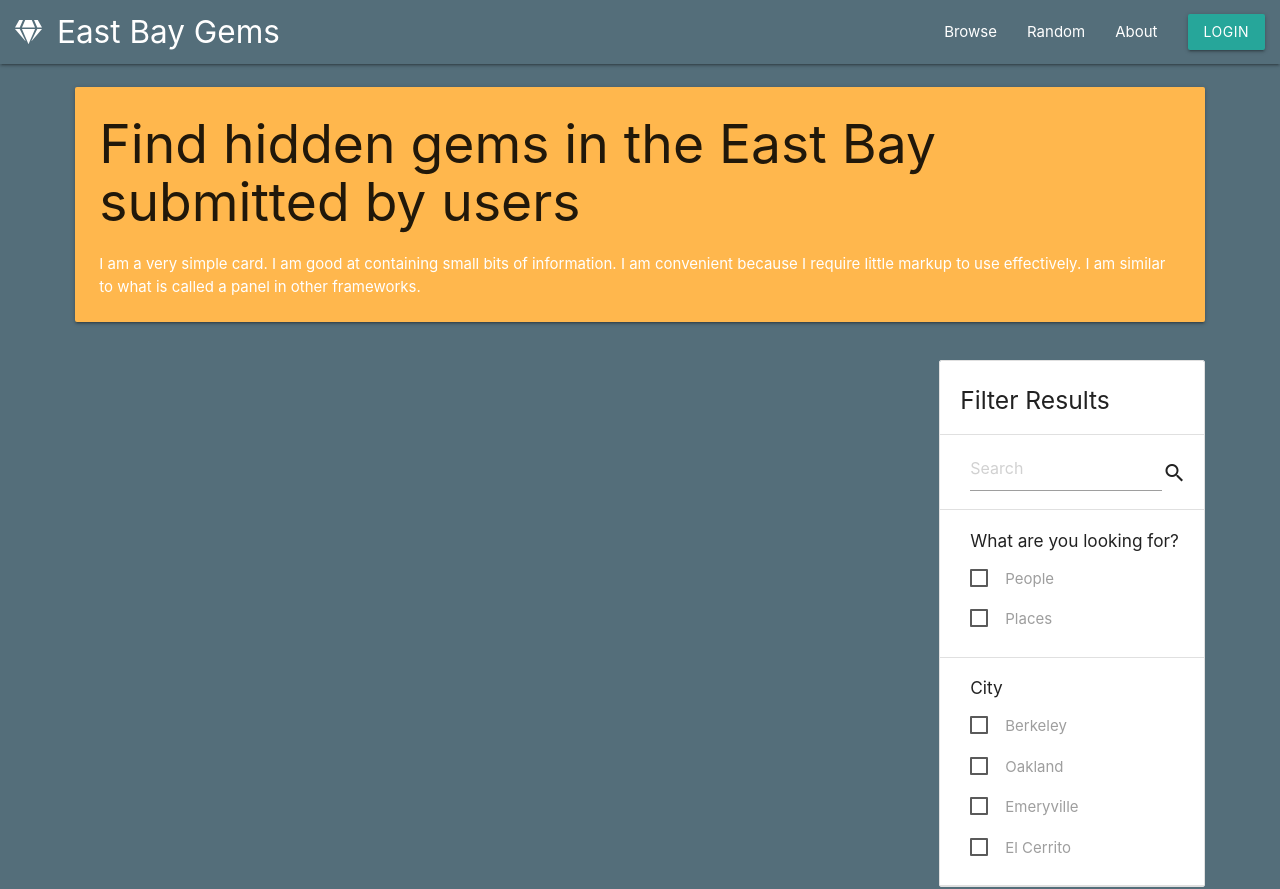
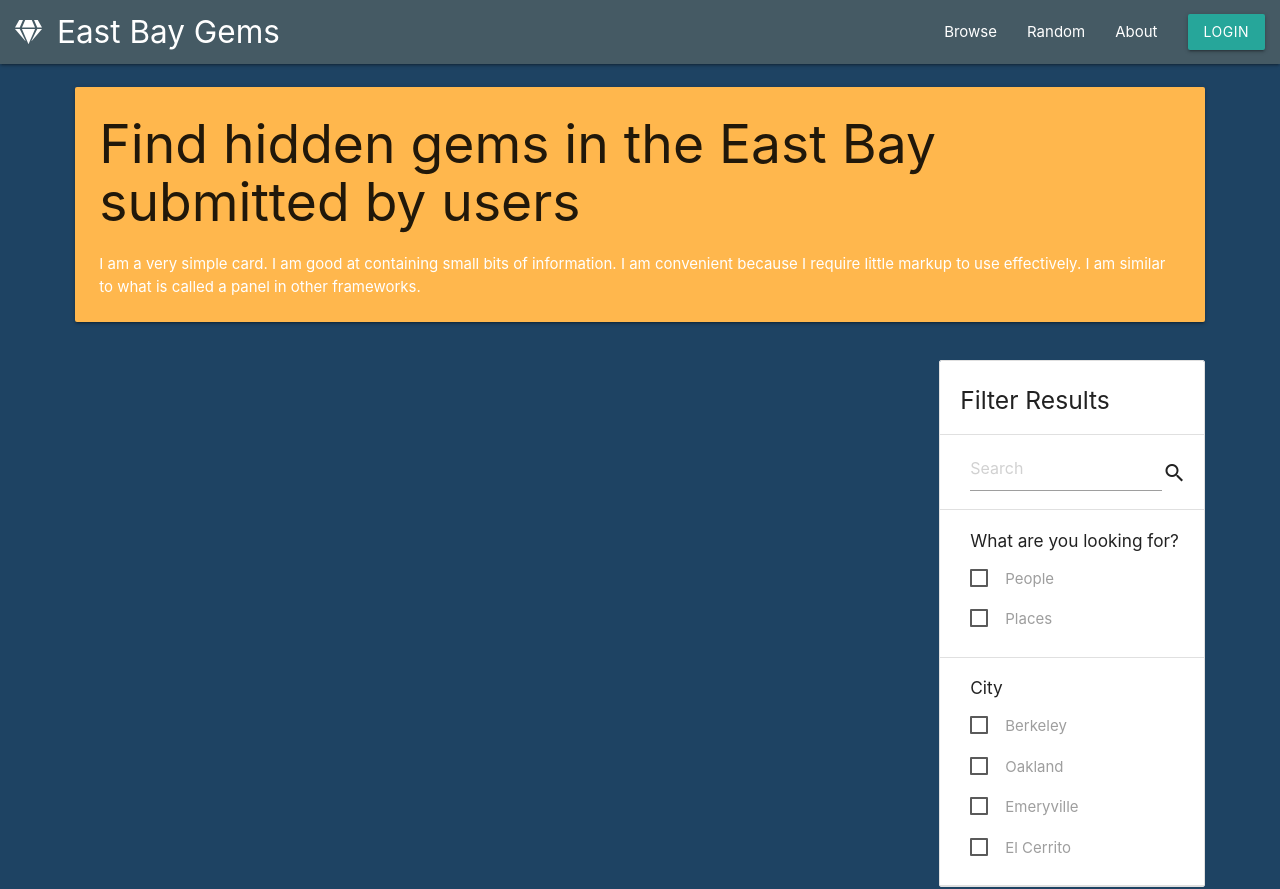
Before and after one commit to addison912/East-Bay-Gems, a website: page views/home.html in a window 1280 px wide. Shown: the top 889 px of the page. Drawn offline with nearby package versions, Linux system fonts and the light colour scheme; no server answers.

Commit message:
commiting changes to merge

```diff
--- a/public/scripts/app.js
+++ b/public/scripts/app.js
@@ -27,6 +27,7 @@ $(document).ready(function() {
   $(".fixed-action-btn").floatingActionButton();
   $("select").formSelect();
   $(".sidenav").sidenav();
+
   $("#places").on("click", function() {
     $("#places_menu").toggleClass("hide");
     checkHidden();
@@ -34,17 +35,10 @@ $(document).ready(function() {
   $("#people").on("click", function() {
     checkHidden();
   });
-  $("#gemSelector").change(function() {
-    if ($(this).val() == "place") {
-      $("#submitPlace").removeClass("hide");
-      $("#submitPerson").addClass("hide");
-    }
-    if ($(this).val() == "person") {
-      $("#submitPerson").removeClass("hide");
-      $("#submitPlace").addClass("hide");
-    }
-  });
 
+
+
+/* ///////////AJAX calls to populate page/////////// */
   $.ajax({
     method: "GET",
     url: "/api/places",
@@ -68,12 +62,21 @@ $(document).ready(function() {
   function placeError() {
     console.log("error");
   }
-  function featError() {
-    console.log("error");
-  }
   function peopleError() {
     console.log("error");
   }
+
+  // Shows correct form
+  $("#gemSelector").change(function() {
+    if ($(this).val() == "place") {
+      $("#submitPlace").removeClass("hide");
+      $("#submitPerson").addClass("hide");
+    }
+    if ($(this).val() == "person") {
+      $("#submitPerson").removeClass("hide");
+      $("#submitPlace").addClass("hide");
+    }
+  });
 
   // post new place
   $("#newPlaceForm").on("submit", function(e) {
@@ -88,6 +91,7 @@ $(document).ready(function() {
       console.log(json);
     }
   });
+  //post new person
   $("#newPersonForm").on("submit", function(e) {
     $.ajax({
       method: "POST",
@@ -103,9 +107,8 @@ $(document).ready(function() {
 
   var user = JSON.parse(sessionStorage.getItem("currentUser"));
   console.log(user);
-  ///////////////////////////////////////////////
-  ///////////////////////////////////////////////
-  ///////////////////////////////////////////////
+
+  // Add's likes to users likes array when user like a gem
   $("#gems").on("click", ".halfway-fab", function() {
     let gem = this.name;
     let likes;
@@ -136,9 +139,8 @@ $(document).ready(function() {
 
     }
   });
-  ///////////////////////////////////////////////
-  ///////////////////////////////////////////////
 
+  //Search function
   $("#search").on("keyup", function() {
     var value = $(this)
       .val()
@@ -154,7 +156,7 @@ $(document).ready(function() {
     });
   });
 });
-
+//More magic
 let shuffle = array => {
   var m = array.length,
     t,
@@ -172,41 +174,33 @@ let shuffle = array => {
   return array;
 };
 
+//
 let populate = () => {
   gems = allPeople.concat(allPlaces);
   results = shuffle(gems);
   results.forEach(gem => {
-    cardHtml = `<div attr="${gem.city}" class="${
-      gem.gem
-    } card small horizontal hoverable" id=${gem._id}>
+    cardHtml = `<div attr="${gem.city}" class="${gem.gem} card small horizontal hoverable" id=${gem._id}>
                   <div class="card-image waves-effect waves-block waves-light">
                   </div>
                   <div class="card-stacked">
-                    <div class="card-content"><a name="${
-                      gem._id
-                    }" class="btn-floating halfway-fab waves-effect waves-light red"><i class="material-icons">add</i></a>
-                      <span class="card-title activator grey-text text-darken-4"><i class="far fa-gem fa-1x top"></i> ${
-                        gem.name
-                      } - ${gem.city}</span>
+                    <div class="card-content"><a name="${gem._id}" class="btn-floating halfway-fab waves-effect waves-light red"><i class="material-icons">add</i></a>
+                      <span class="card-title activator grey-text text-darken-4"><i class="far fa-gem fa-1x top"></i> ${gem.name} - ${gem.city}</span>
                       <p>${gem.description}</p>
                     </div>
                     <div class="card-action">
                       <a href="${gem.url}">More info</a>
-
                     </div>
                   </div>
                   <div class="card-reveal col l4">
-                      <span class="card-title grey-text text-darken-4">Lat=, Lon=<i class="material-icons right">close</i></span>
-                      <p>Info</p>
-                    </div>
+                    <span class="card-title grey-text text-darken-4">Lat=, Lon=<i class="material-icons right">close</i></span>
+                    <p>Info</p>
+                  </div>
                 </div>`;
     if (document.getElementById("gems")) {
       $("#gems").append(cardHtml);
       document
         .getElementById(`${gem._id}`)
-        .querySelector(".card-image").style.backgroundImage = `url("${
-        gem.photo
-      }")`;
+        .querySelector(".card-image").style.backgroundImage = `url("${gem.photo}")`;
     }
   });
 };
--- a/public/styles/main.css
+++ b/public/styles/main.css
@@ -3,7 +3,7 @@
 }
 
 body {
-  background: #546e7a;
+  background: #1E4363;
 }
 
 .slider .slides {
--- a/views/home.html
+++ b/views/home.html
@@ -25,7 +25,7 @@
 
     <!-- Nav Bar -->
     <div class="navbar-fixed">
-      <nav class="blue-grey darken-1">
+      <nav class="blue-grey darken-2">
         <div class="nav-wrapper">
           <a href="/" class="brand-logo"><i id="logo" class="fas fa-gem"></i>East Bay Gems</a>
 
@@ -202,14 +202,10 @@
 
 
         <div  class="row">
-          <div id="gems" class="col m12 l9">
 
 
-
-
-          </div>
           <!-- Results Filter -->
-          <div id="sidebar" class="col l3">
+          <div id="sidebar" class="col s12 m12 l3 push-l9">
             <ul class="collection with-header">
               <li class="collection-header">
                 <h5>Filter Results</h5>
@@ -285,6 +281,12 @@
               </li>
             </ul>
           </div>
+          <div id="gems" class="col m12 l9 pull-l3">
+
+
+
+
+            </div>
         </div>
 
       </div>
```
Also changed, not shown: views/about.html (+1 -2 lines).
